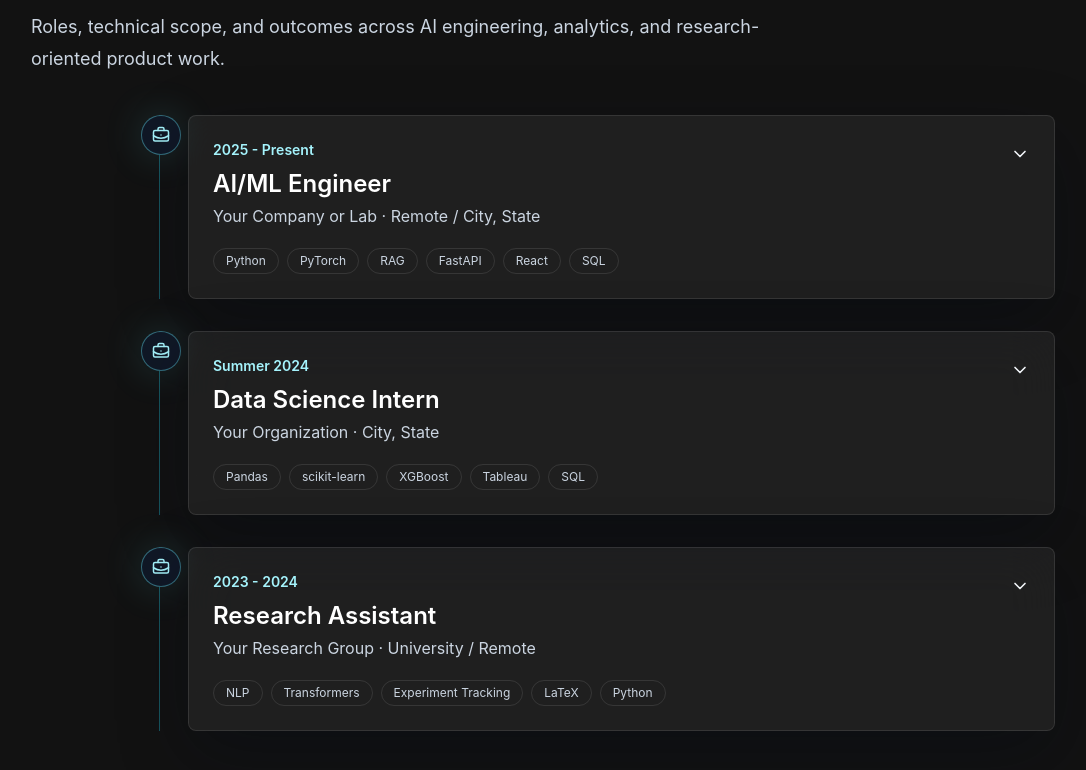
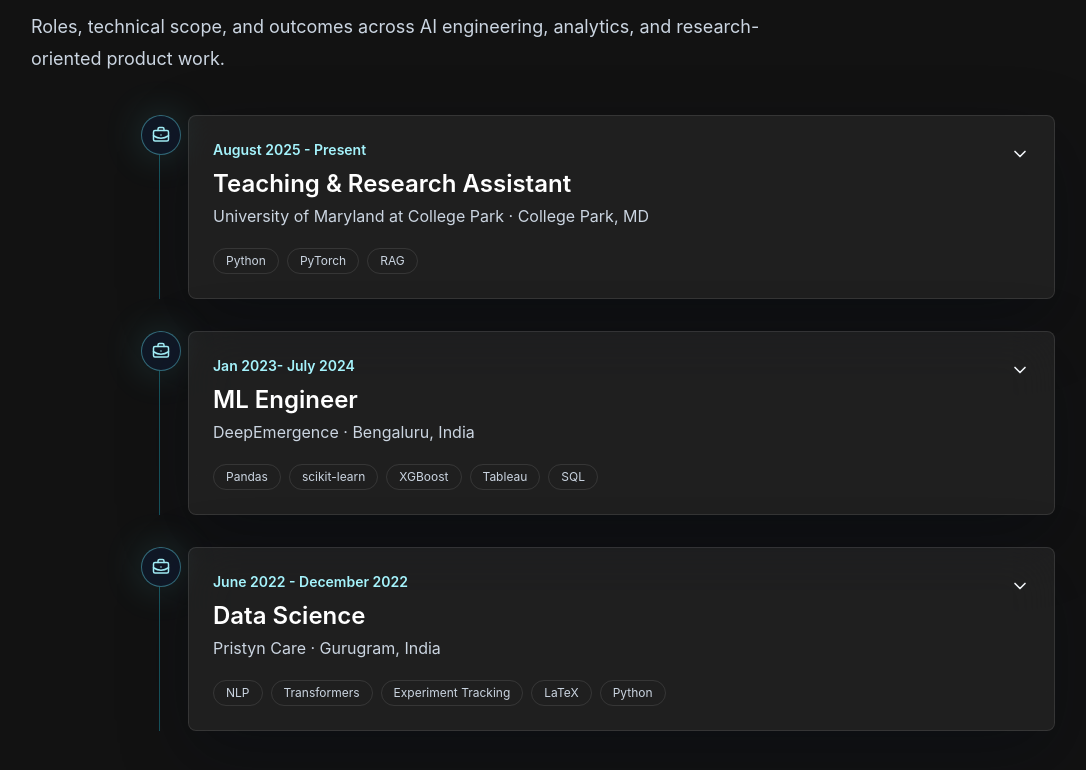
Before and after one commit to amanpratapsingh54/amanpratapsingh54.github.io, a React (Vite) app: page /#/ in a window 1280 px wide. Shown: the part 4209-4979 px from the top of the page, without its empty margins (33-1119 px from the left). Built offline with nearby package versions, Linux system fonts and the light colour scheme.

Commit message:
experience

```diff
--- a/src/data/experience.ts
+++ b/src/data/experience.ts
@@ -9,39 +9,38 @@
 
 export const experience: ExperienceItem[] = [
   {
-    role: "AI/ML Engineer",
-    company: "Your Company or Lab",
-    location: "Remote / City, State",
-    dates: "2025 - Present",
-    techStack: ["Python", "PyTorch", "RAG", "FastAPI", "React", "SQL"],
+    role: "Teaching & Research Assistant",
+    company: "University of Maryland at College Park",
+    location: "College Park, MD",
+    dates: "August 2025 - Present",
+    techStack: ["Python", "PyTorch", "RAG"],
     impact: [
-      "Built AI-assisted workflows that reduced manual analysis time and improved repeatability.",
-      "Designed evaluation dashboards for model quality, retrieval performance, and user feedback.",
-      "Collaborated with product and data stakeholders to turn exploratory models into usable tools.",
+      "Developed an LLM/RAG-assisted anomaly detection pipeline for temporal cybersecurity streams, combining embeddings, retrieval, dimensionality reduction, and clustering; evaluated precision & recall@5 on 5k+ events, improved suspicious-pattern triage by 13%, and mentored 30+ graduate students.",
     ],
   },
   {
-    role: "Data Science Intern",
-    company: "Your Organization",
-    location: "City, State",
-    dates: "Summer 2024",
+    role: "ML Engineer",
+    company: "DeepEmergence",
+    location: "Bengaluru, India",
+    dates: "Jan 2023- July 2024",
     techStack: ["Pandas", "scikit-learn", "XGBoost", "Tableau", "SQL"],
     impact: [
-      "Developed predictive features and validation workflows for business-facing models.",
-      "Created cohort dashboards that clarified model behavior across customer segments.",
-      "Documented assumptions, model limitations, and recommended next experiments.",
+      "Fine-tuned LLaMA-2 7B on 60K financial Q&A pairs using QLoRA and DeepSpeed; improved Recall@3 from 43% to 59% on a 500-query held-out set and deployed as a FastAPI microservice on a closed-access wealth management platform.",
+      "Architected a RAG pipeline grounding LLM responses in 1,200+ financial PDFs using Hugging Face embeddings, FAISS IVF-PQ, and LangChain; reduced unsupported responses by 41% (GPT-4-as-judge, 300 sampled outputs vs. non-RAG baseline) with satisfaction scores up 23% in A/B testing.",
+      "Integrated Azure Document Intelligence for OCR and structured extraction from financial filings; improved extraction accuracy by 33% and cut downstream query latency by 19%.",
+      "Built a portfolio analytics dashboard backed by a SARIMAX-XGBoost ensemble for 7-day return forecasting; achieved 6.2% MAPE on a 30-day rolling out-of-sample test across 50 equities, outperforming a moving-average baseline by 19%.",
+      "Applied PCA and DBSCAN to flag irregular trading patterns; reduced false-positive rebalance signals by 17% vs. a rule-based threshold baseline, validated on 3 months of backtested data.",
     ],
   },
   {
-    role: "Research Assistant",
-    company: "Your Research Group",
-    location: "University / Remote",
-    dates: "2023 - 2024",
+    role: "Data Science",
+    company: "Pristyn Care",
+    location: "Gurugram, India",
+    dates: "June 2022 - December 2022",
     techStack: ["NLP", "Transformers", "Experiment Tracking", "LaTeX", "Python"],
     impact: [
-      "Ran experiments for NLP and representation-learning research questions.",
-      "Prepared reproducible notebooks and literature summaries for lab review.",
-      "Contributed to writing, figures, and technical appendices.",
+      "Built an NLP chatbot (Dialogflow) integrated with appointment and patient data systems and deployed across WhatsApp Business API and Google My Business channels; automated responses to routine query categories, reducing manual support load by 50%.",
+      "Designed custom ResNet and RNN inspired models for patient image triage and no-show forecasting, redesigning model blocks, layer depth, and sequence flow with 87% accuracy on 4-class severity grading; reducing scheduling backlog by 22% across 15+ specialties.",
     ],
   },
 ];
```
